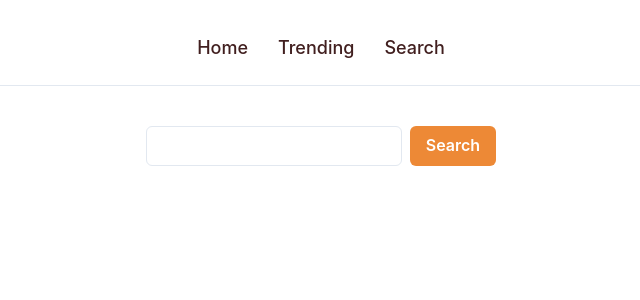
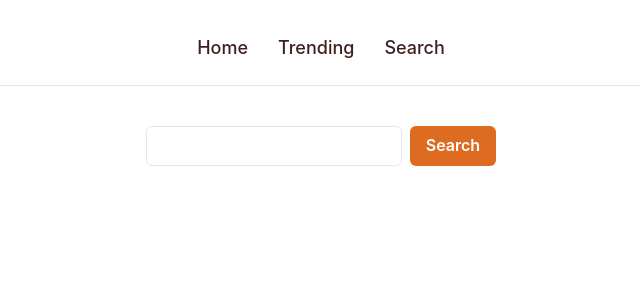
Before and after one commit to fikriwado/exercise-gengigih2, a React (Create React App) app: page /search in a window 1280 px wide. Shown: the top 300 px of the page, without its empty margins (319-959 px from the left). Built offline with nearby package versions, Linux system fonts and the light colour scheme.

Commit message:
add typescript

```diff
--- a/package.json
+++ b/package.json
@@ -10,12 +10,17 @@
     "@testing-library/jest-dom": "^5.16.2",
     "@testing-library/react": "^12.1.4",
     "@testing-library/user-event": "^13.5.0",
+    "@types/jest": "^27.4.1",
+    "@types/node": "^17.0.23",
+    "@types/react": "^18.0.4",
+    "@types/react-dom": "^18.0.0",
     "framer-motion": "^6.2.10",
     "react": "^17.0.2",
     "react-dom": "^17.0.2",
     "react-redux": "^7.2.8",
     "react-router-dom": "^5.3.0",
     "react-scripts": "5.0.0",
+    "typescript": "^4.6.3",
     "web-vitals": "^2.1.4"
   },
   "scripts": {
--- a/src/components/Searchbar/index.js
+++ b/src/components/Searchbar/index.js
@@ -19,7 +19,7 @@ function Searchbar({ handleResultGifs }) {
         <Box w="350px" mx="auto" mt={10} mb={4}>
             <InputGroup>
                 <Input type="text" onChange={(e) => dispatch(setQuery(e.target.value))} />
-                <Button px={6} ml={2} bg="orange.400" color="white" onClick={handleSubmit}>Search</Button>
+                <Button px={6} ml={2} colorScheme="orange" color="white" onClick={handleSubmit}>Search</Button>
             </InputGroup>
         </Box>
     );
```
Also changed, not shown: src/components/Gif/index.tsx (renamed from src/components/Gif/index.js, +6 -1 lines), tsconfig.json (added, +26 -0 lines), .eslintrc.json, 1 other file (tests, documents, lock files or other folders).
